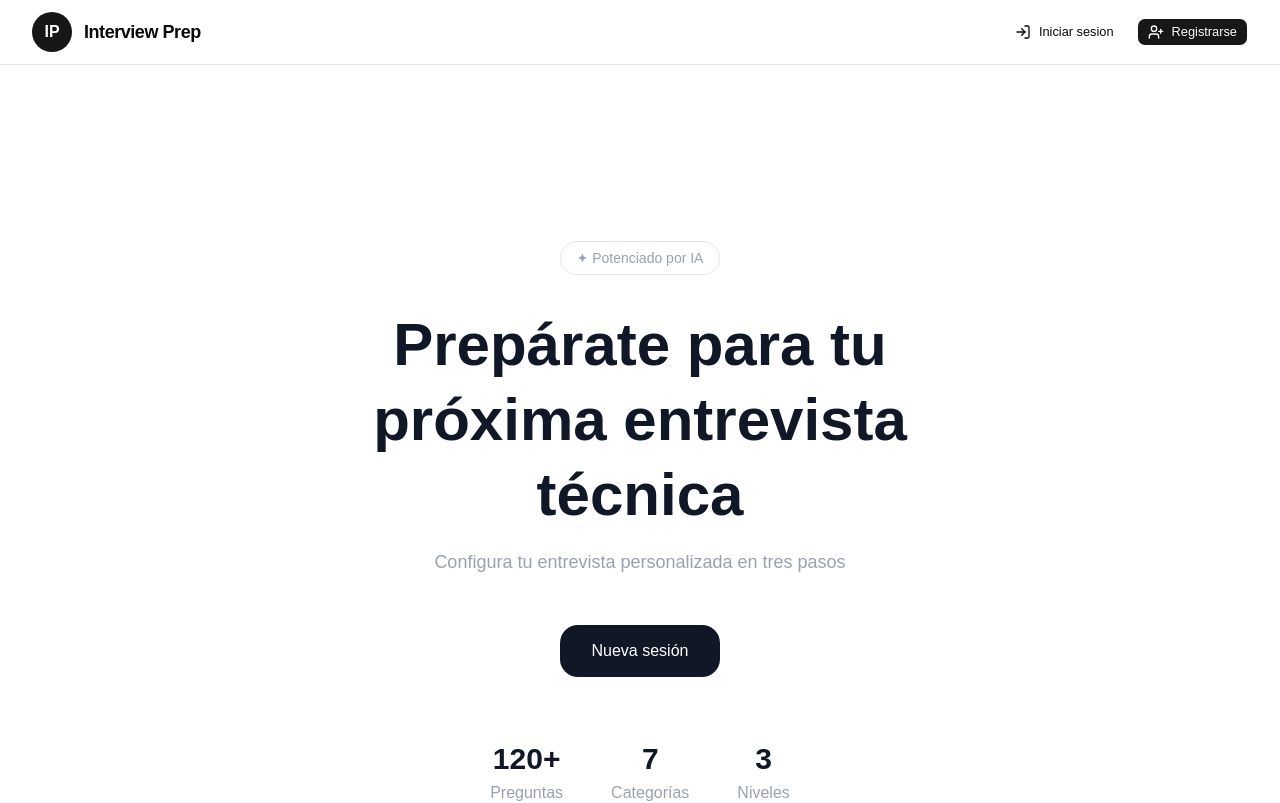
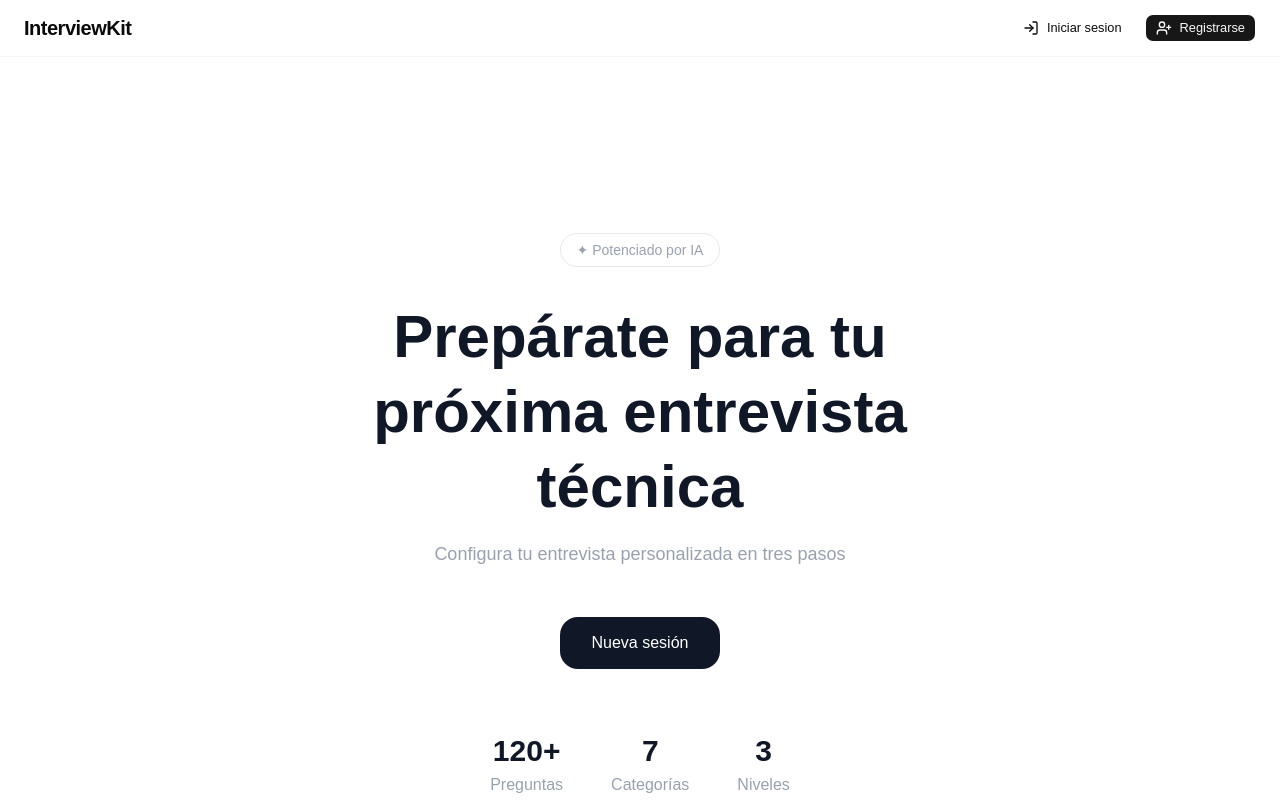
Before and after one commit to albertsp/interview-prep-app, a Next.js app in the folder frontend/: page / in a window 1280 px wide. Shown: the top 803 px of the page. Built offline with nearby package versions, Linux system fonts and the light colour scheme; no server answers.

Commit message:
refactor(navbar): redesign with InterviewKit brand, remove initials logo, add entrance animation

```diff
--- a/frontend/app/layout.js
+++ b/frontend/app/layout.js
@@ -2,7 +2,7 @@ import { AuthProvider } from "@/context/AuthContext";
 import "@/index.css";
 
 export const metadata = {
-  title: "Interview Prep",
+  title: "InterviewKit",
   description: "Practica para tu próxima entrevista técnica",
   icons: {
     icon: "/favicon.svg",
--- a/frontend/src/components/Footer.jsx
+++ b/frontend/src/components/Footer.jsx
@@ -4,7 +4,7 @@ function Footer() {
   return (
     <footer className="border-t border-border bg-background/80 backdrop-blur-sm">
       <div className="mx-auto flex max-w-7xl flex-col gap-4 px-4 py-6 sm:px-6 lg:px-8 md:flex-row md:items-center md:justify-between">
-        <p className="text-sm text-muted-foreground">&copy; 2026 Interview Prep. Todos los derechos reservados.</p>
+        <p className="text-sm text-muted-foreground">&copy; 2026 InterviewKit. Todos los derechos reservados.</p>
 
         <div className="flex flex-wrap items-center gap-6 text-sm text-muted-foreground">
           <a href="#" className="transition hover:text-foreground">Privacidad</a>
--- a/frontend/src/components/Navbar.jsx
+++ b/frontend/src/components/Navbar.jsx
@@ -1,5 +1,6 @@
 "use client"
 
+import { useEffect, useState } from "react"
 import { useRouter, usePathname } from "next/navigation"
 import { motion } from "framer-motion"
 import { Button } from "@/components/ui/button"
@@ -15,44 +16,65 @@ import {
 import { LayoutDashboard, Play, LogOut, LogIn, UserPlus, Star, BarChart3 } from "lucide-react"
 import { useAuth } from "@/context/AuthContext"
 
+const BRAND = "InterviewKit"
+
+function BrandText() {
+  const [mounted, setMounted] = useState(false)
+
+  useEffect(() => {
+    setMounted(true)
+  }, [])
+
+  if (!mounted) {
+    return <span className="text-xl font-bold tracking-tight">{BRAND}</span>
+  }
+
+  return (
+    <span className="text-xl font-bold tracking-tight">
+      {BRAND.split("").map((char, i) => (
+        <motion.span
+          key={i}
+          initial={{ opacity: 0, y: 8 }}
+          animate={{ opacity: 1, y: 0 }}
+          transition={{ delay: i * 0.03, duration: 0.3, ease: "easeOut" }}
+          className="inline-block"
+        >
+          {char}
+        </motion.span>
+      ))}
+    </span>
+  )
+}
+
 function Navbar() {
   const { token, user, stats, logout } = useAuth()
   const router = useRouter()
   const pathname = usePathname()
   const initials = user ? user.charAt(0).toUpperCase() : "U"
 
-  // Determina que links estan activos segun la ruta actual
   const isActive = (path) => pathname === path
 
-  // Progreso hacia el siguiente nivel en porcentaje (para la barrita)
-  const progressPct = stats.xp_per_level > 0
-    ? Math.min(100, Math.round((stats.progress_in_level / stats.xp_per_level) * 100))
-    : 0
-
   return (
-    <header className="sticky top-0 z-50 border-b border-border bg-background/80 backdrop-blur-sm">
-      <div className="mx-auto flex max-w-7xl items-center justify-between px-4 py-3 sm:px-6 lg:px-8">
-        {/* Logo + nombre */}
+    <header className="sticky top-0 z-50 border-b border-border/40 bg-background/80 backdrop-blur-md">
+      <div className="mx-auto flex max-w-7xl items-center justify-between px-6 py-3.5">
+        {/* Brand */}
         <motion.button
           onClick={() => router.push("/")}
-          className="flex items-center gap-3 rounded-lg outline-none cursor-pointer"
+          className="outline-none cursor-pointer select-none"
           whileHover={{ scale: 1.02 }}
           whileTap={{ scale: 0.98 }}
         >
-          <div className="flex size-10 items-center justify-center rounded-full bg-primary text-base font-bold text-primary-foreground">
-            IP
-          </div>
-          <span className="text-lg font-semibold tracking-tight">Interview Prep</span>
+          <BrandText />
         </motion.button>
 
-        {/* Links de navegacion (solo si esta autenticado) */}
+        {/* Nav links (solo si esta autenticado) */}
         {token && (
           <nav className="hidden md:flex items-center gap-1">
             <Button
               variant={isActive("/dashboard") ? "secondary" : "ghost"}
               size="sm"
               onClick={() => router.push("/dashboard")}
-              className="gap-2"
+              className="gap-2 text-sm"
             >
               <LayoutDashboard className="size-4" />
               Dashboard
@@ -61,7 +83,7 @@ function Navbar() {
               variant={isActive("/stats") ? "secondary" : "ghost"}
               size="sm"
               onClick={() => router.push("/stats")}
-              className="gap-2"
+              className="gap-2 text-sm"
             >
               <BarChart3 className="size-4" />
               Stats
@@ -70,7 +92,7 @@ function Navbar() {
               variant={isActive("/session") ? "secondary" : "ghost"}
               size="sm"
               onClick={() => router.push("/session")}
-              className="gap-2"
+              className="gap-2 text-sm"
             >
               <Play className="size-4" />
               Nueva sesion
@@ -83,27 +105,12 @@ function Navbar() {
           {/* Badge de XP/Level (solo si esta autenticado) */}
           {token && (
             <div
-              className="hidden sm:flex items-center gap-2 rounded-lg border border-border bg-background px-3 py-1.5"
-              title={`Nv ${stats.level} · ${stats.total_xp} XP · ${stats.xp_to_next_level} XP para Nv ${stats.level + 1}`}
+              className="hidden sm:flex items-center gap-2 rounded-lg border border-border/50 bg-background px-3 py-1.5 text-sm"
+              title={`${stats.total_xp} XP · ${stats.xp_to_next_level} XP para Nv ${stats.level + 1}`}
             >
-              <Star className="size-4 text-amber-500 fill-amber-500" />
-              <div className="flex flex-col leading-none">
-                <span className="text-[10px] uppercase tracking-wider text-muted-foreground font-semibold">
-                  Nv {stats.level}
-                </span>
-                <span className="text-xs font-semibold text-foreground">
-                  {stats.total_xp} XP
-                </span>
-              </div>
-              {/* Mini barra de progreso al siguiente nivel */}
-              <div className="hidden lg:block w-16 h-1.5 rounded-full bg-muted overflow-hidden">
-                <motion.div
-                  className="h-full bg-amber-500"
-                  initial={false}
-                  animate={{ width: `${progressPct}%` }}
-                  transition={{ duration: 0.5, ease: "easeOut" }}
-                />
-              </div>
+              <Star className="size-3.5 text-amber-500 fill-amber-500" />
+              <span className="font-semibold tabular-nums">Nv {stats.level}</span>
+              <span className="text-muted-foreground tabular-nums">{stats.total_xp} XP</span>
             </div>
           )}
 
@@ -111,8 +118,8 @@ function Navbar() {
             <DropdownMenu>
               <DropdownMenuTrigger asChild>
                 <button className="flex items-center gap-2 rounded-full outline-none cursor-pointer transition-transform hover:scale-105">
-                  <Avatar size="lg">
-                    <AvatarFallback className="bg-primary text-primary-foreground text-sm font-semibold">
+                  <Avatar className="size-8">
+                    <AvatarFallback className="bg-primary text-primary-foreground text-xs font-semibold">
                       {initials}
                     </AvatarFallback>
                   </Avatar>
```
